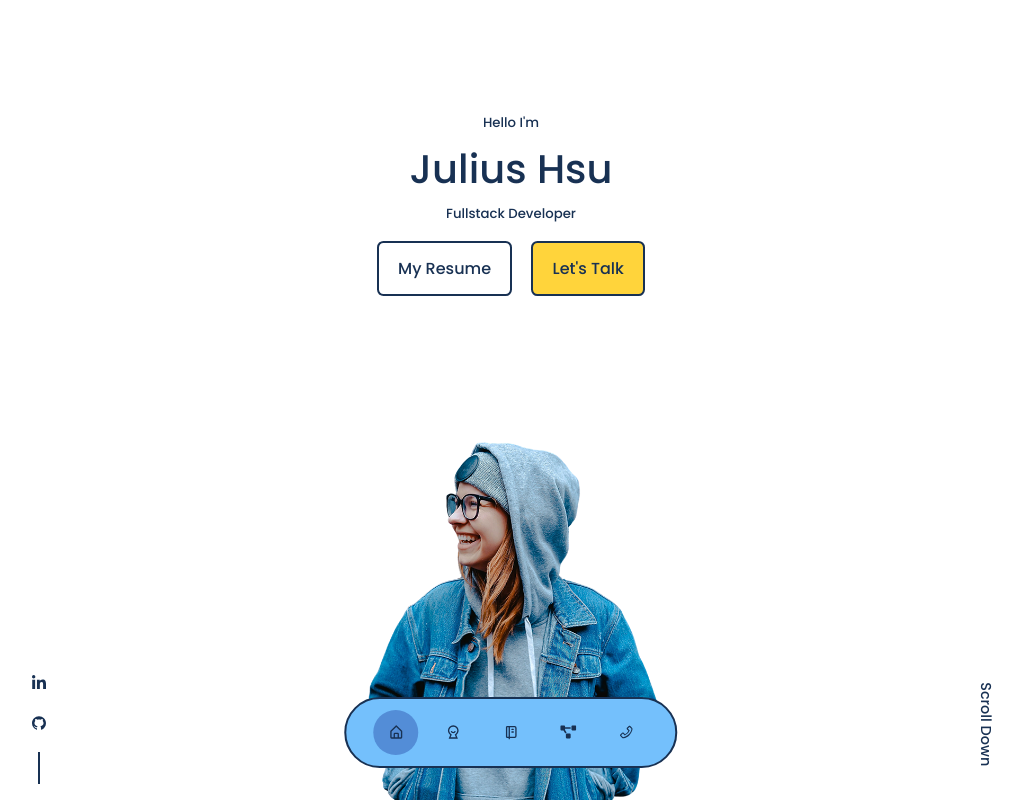
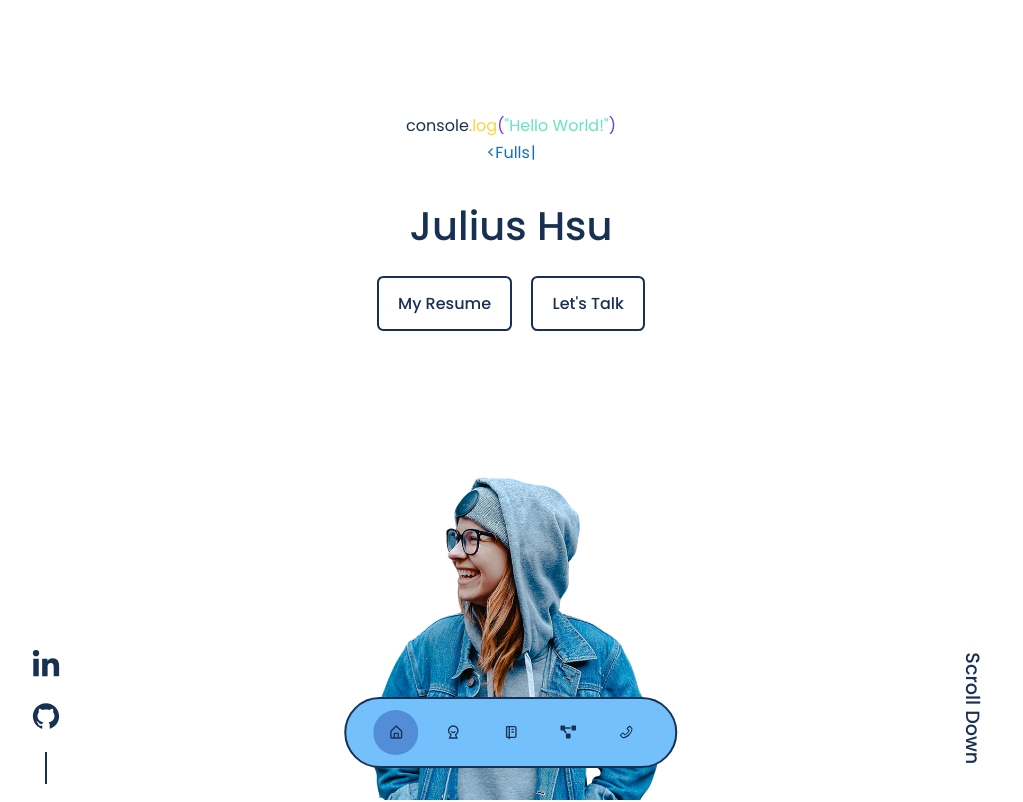
Before and after one commit to juliushsu07/portfolio-website, a React (Create React App) app in the folder main-site/: page / in a window 1280 px wide. Shown: the top 802 px of the page, without its empty margins (129-1152 px from the left). Built offline with nearby package versions, Linux system fonts and the light colour scheme; the HTML template or start-up script is replaced by a standard one.

Commit message:
Restyle Header and Add Typewritter React API Component.

```diff
--- a/main-site/package.json
+++ b/main-site/package.json
@@ -10,6 +10,7 @@
     "react-dom": "^18.2.0",
     "react-icons": "^4.7.1",
     "react-scripts": "5.0.1",
+    "typewriter-effect": "^2.19.0",
     "web-vitals": "^2.1.4"
   },
   "scripts": {
--- a/main-site/src/components/header/Header.jsx
+++ b/main-site/src/components/header/Header.jsx
@@ -3,20 +3,34 @@ import './header.css'
 import CTA from './CTA'
 import ME from '../../assets/me.png'
 import HeaderSocial from './HeaderSocial'
+import Typewritter from 'typewriter-effect'
 
 function Header() {
   return (
     <header>
       <div className='container header__container'>
-        <h5>Hello I'm</h5>
+          <Typewritter  onInit={(typewritter) => {
+              typewritter
+              .typeString(`<span style="color: var(--color-text)">console</span>`)
+              .typeString(`<span style="color: var(--color-yellow-variant)">.</span><span style="color: var(--color-yellow)">log</span><span style="color: var(--color-purple-variant)">&#40;</span><span style="color: var(--color-green)">&#34;Hello World!&#34;</span><span style="color: var(--color-purple-variant)">&#41;</span>`)
+              .typeString(`<br>`)
+              .typeString(`<`)
+              .typeString("FullstackDeveloper")
+              .typeString(" />")
+              .start();
+            }}
+          />
         <h1>Julius Hsu</h1>
-        <h5 className='text-light'>Fullstack Developer</h5>
+
         <CTA />
         <HeaderSocial />
-          <div className='me'>
+
+        <div className='me'>
           <img src={ME} alt='me' />
         </div>
+
         <a href='#contact' className='scroll__down'>Scroll Down</a>
+
       </div>
     </header>
   )
--- a/main-site/src/components/header/HeaderSocial.jsx
+++ b/main-site/src/components/header/HeaderSocial.jsx
@@ -5,8 +5,8 @@ import {AiFillGithub} from 'react-icons/ai'
 const HeaderSocial = () => {
   return (
     <div class='header__socials'>
-        <a herf='https://www.linkedin.com/in/juliushsu/'><FaLinkedinIn/></a>
-        <a herf='https://github.com/juliushsu07'><AiFillGithub/></a>
+        <a herf='https://www.linkedin.com/in/juliushsu/'><FaLinkedinIn size={30}/></a>
+        <a herf='https://github.com/juliushsu07'><AiFillGithub size={30}/></a>
     </div>
   )
 }
--- a/main-site/src/components/header/header.css
+++ b/main-site/src/components/header/header.css
@@ -9,6 +9,44 @@ Header {
     height: 100%;
     position: relative;
 }
+
+.text-light {
+    color: var(--color-blue-light);
+    font-weight: bold;
+}
+
+.yellow-variant{
+    color: var(--color-yellow-variant);
+}
+
+.yellow{
+    color: var(--color-yellow);
+}
+
+.purple-variant{
+    color: var(--color-purple-variant);
+}
+
+.green{
+    color: var(--color-green);
+}
+
+.purple-variant{
+    color: var(--color-purple-variant);
+}
+
+.greeting {
+
+}
+
+.Typewriter  {
+    color: var(--color-blue-text);
+    font-weight: 400;
+    white-space: pre;
+    height: 80px;
+}
+
+
 
 /* ================== CTA ================== */
 .cta {
@@ -31,11 +69,17 @@ Header {
     bottom: 1rem;
 }
 
+.header__socials > a:hover{
+    background-color: var(--color-white);
+    color: var(--color-blue-text);
+}
+
+
 .header__socials::after {
     content: "";
     width: 1.7px;
     height: 2rem;
-    background: var(--color-text);
+    background-color: var(--color-text);
 }
 
 .me {
@@ -52,25 +96,26 @@ Header {
 .scroll__down {
     position: absolute;
     right: -2.3rem;
-    bottom: 4rem;
+    bottom: 4.7rem;
     transform: rotate(90deg);
-    font-size: 0.9rem;
+    font-size: 1.2rem;
     font-weight: 500;
+}
+
+.scroll__down:hover {
+    color: var(--color-blue-text);
+    background: transparent;
 }
 
 /* ================== Media Queries (MEDIUM DEVICES) ================== */
 @media screen and (max-width:1024px) {
     header {
-        height: 68vh;
+        height: 100vh;
     }
 }
 
 /* ================== Media Queries (SMALL DEVICES) ================== */
 @media screen and (max-width:600px) {
-    header {
-        height: 100vh;
-    }
-
     .header__socials,
     .scroll__down {
         display: none;
--- a/main-site/src/index.css
+++ b/main-site/src/index.css
@@ -15,6 +15,7 @@
      /* #495057 */
     --color-text: #183153;
     --color-white: #fff;
+    --color-pink-white: #FFF1FA;
     --color-blue-text: rgb(20, 110, 190, 1);
     --color-blue-darker:  #538dd7;
     --color-blue-light: #74c0fc;
@@ -22,6 +23,8 @@
     --color-yellow-variant: #fab005;
     --color-green: #63e6be;
     --color-green-variant: #0ca678;
+    --color-purple: #b197fc;
+    --color-purple-variant: #6741d9;
     --color-white: #fff;
     --color-dark-gray: #495057;
     --color-medium-gray: rgb(95, 105, 125);
@@ -83,7 +86,6 @@ a{
 }
 
 a:hover{
-    background: var(--color-blue-darker);
     transition: var(--transition);
     cursor: pointer;
 }
@@ -107,7 +109,7 @@ a:hover{
     width: max-content;
     display: inline-block;
     color: var(--color-text);
-    background: var(--color-yellow);
+    background: var(--color-white);
     border: 2px solid var(--color-text);
     padding: 0.75rem 1.2rem;
     border-radius: 0.4rem;
```
Also changed, not shown: 1 other file (tests, documents, lock files or other folders).
